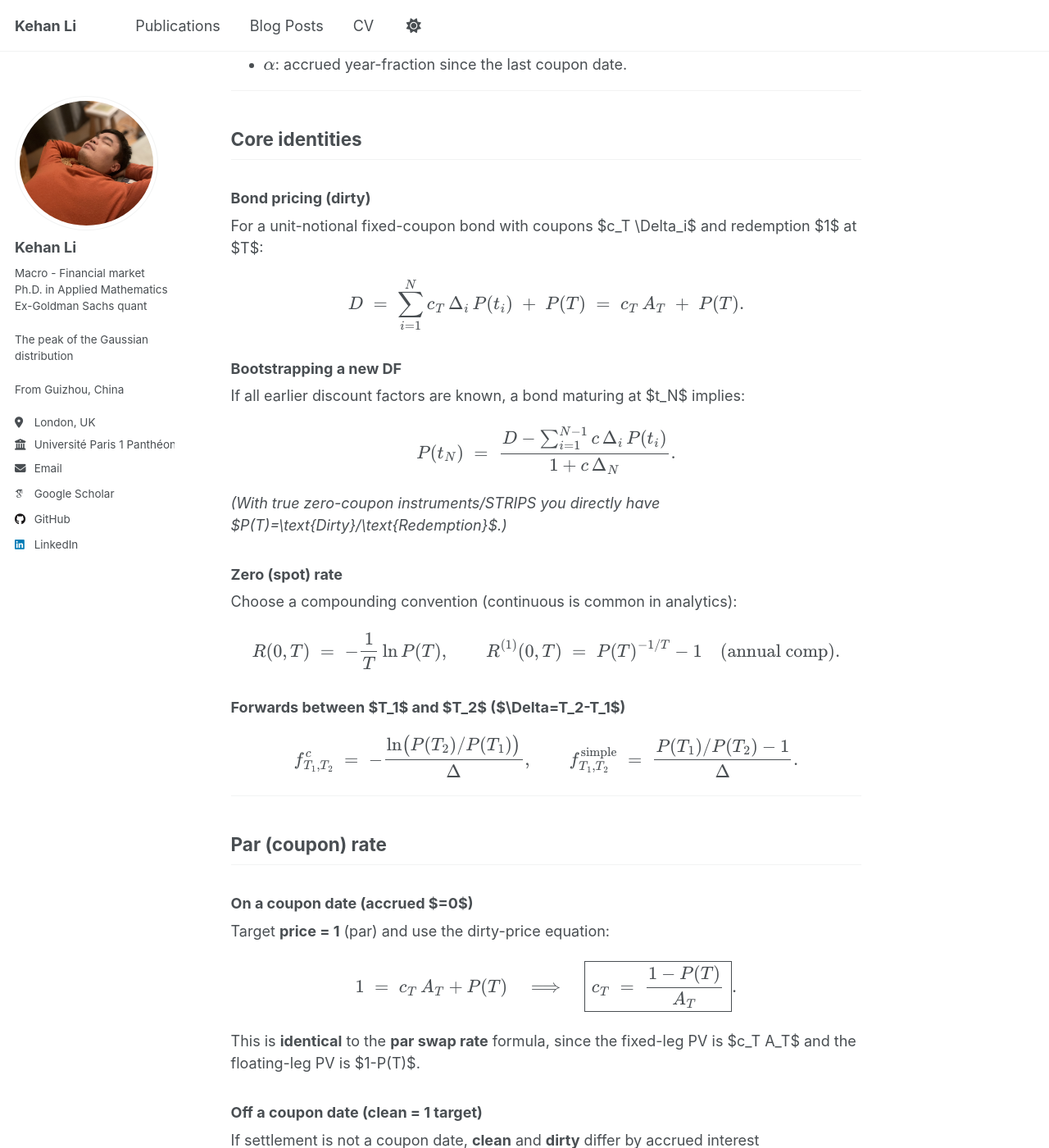
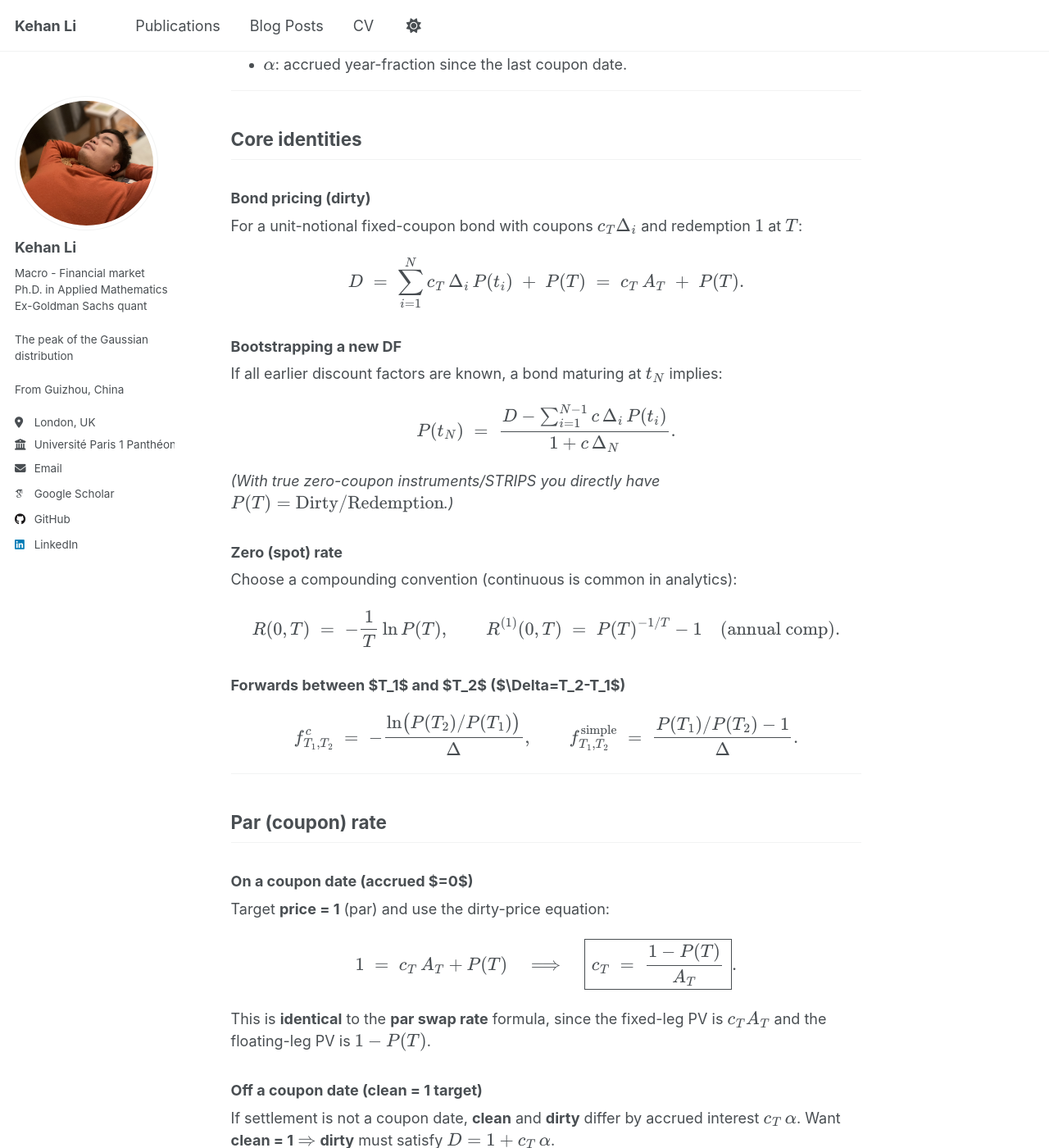
Before and after one commit to KehanLi-1123/KehanLi.github.io, a Jekyll site: the page built from _posts/2025-09-05-Bond-1.md, in a window 1280 px wide and 1400 px high, scrolled down 900 px. Shown: the whole window at 82% size. Built offline with Jekyll 4.4.1, drawn with Linux system fonts in a browser that asks for light colours; some web fonts are replaced; some of the changed text lies outside the part shown.

Commit message:
Update 2025-09-05-Bond-1.md

```diff
--- a/_posts/2025-09-05-Bond-1.md
+++ b/_posts/2025-09-05-Bond-1.md
@@ -32,7 +32,7 @@ It also highlights the difference between **on-coupon-date** vs **off-cycle (acc
 
 ### Bond pricing (dirty)
 
-For a unit-notional fixed-coupon bond with coupons $c_T \Delta_i$ and redemption $1$ at $T$:
+For a unit-notional fixed-coupon bond with coupons $$c_T \Delta_i$$ and redemption $$1$$ at $$T$$:
 
 $$
 D \;=\; \sum_{i=1}^{N} c_T\,\Delta_i\,P(t_i) \;+\; P(T)
@@ -41,13 +41,13 @@ $$
 
 ### Bootstrapping a new DF
 
-If all earlier discount factors are known, a bond maturing at $t_N$ implies:
+If all earlier discount factors are known, a bond maturing at $$t_N$$ implies:
 
 $$
 P(t_N) \;=\; \frac{D - \sum_{i=1}^{N-1} c\,\Delta_i\,P(t_i)}{1 + c\,\Delta_N}.
 $$
 
-*(With true zero-coupon instruments/STRIPS you directly have $P(T)=\text{Dirty}/\text{Redemption}$.)*
+*(With true zero-coupon instruments/STRIPS you directly have $$P(T)=\text{Dirty}/\text{Redemption}$$.)*
 
 ### Zero (spot) rate
 
@@ -81,12 +81,12 @@ $$
 \boxed{\,c_T \;=\; \dfrac{1 - P(T)}{A_T}\,}.
 $$
 
-This is **identical** to the **par swap rate** formula, since the fixed-leg PV is $c_T A_T$ and the floating-leg PV is $1-P(T)$.
+This is **identical** to the **par swap rate** formula, since the fixed-leg PV is $$c_T A_T$$ and the floating-leg PV is $$1-P(T)$$.
 
 ### Off a coupon date (clean = 1 target)
 
-If settlement is not a coupon date, **clean** and **dirty** differ by accrued interest $c_T\,\alpha$.
-Want **clean = 1** $\Rightarrow$ **dirty** must satisfy $D = 1 + c_T\,\alpha$.
+If settlement is not a coupon date, **clean** and **dirty** differ by accrued interest $$c_T\,\alpha$$.
+Want **clean = 1** $$\Rightarrow$$ **dirty** must satisfy $$D = 1 + c_T\,\alpha$$.
 
 Plug into the PV:
 
@@ -102,7 +102,7 @@ $$
 
 ## Worked example — semiannual coupons (on a coupon date)
 
-Assume maturity $T=3$ years with semiannual payments ($\Delta_i = 0.5$). Suppose:
+Assume maturity $T=3$ years with semiannual payments ($$\Delta_i = 0.5$$). Suppose:
 
 $$
 \begin{aligned}
@@ -119,4 +119,4 @@ A_T \;=\; \sum_{i=1}^{6} 0.5\,P(t_i)
       \;=\; 2.8785.
 $$
 
-Numerator: $1 - P(3.0) = 0.076$.
+Numerator: $$1 - P(3.0) = 0.076$$.
```
